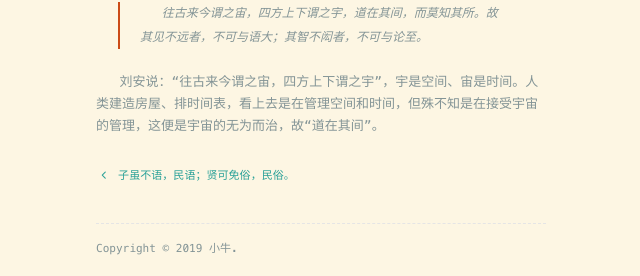
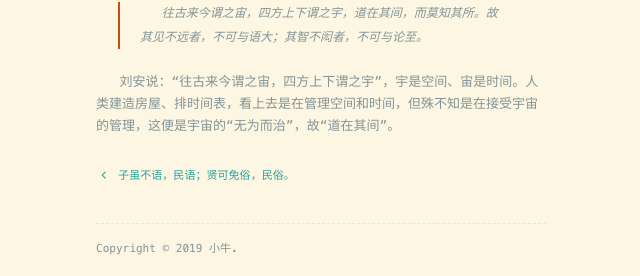
Before and after one commit to mycalf/xiaoniu.me, a Jekyll site: the page built from _posts/2019-03-18-浅析管理的本质.markdown, in a window 1280 px wide. Shown: the part 1319-1595 px from the top of the page, without its empty margins (319-959 px from the left). Built offline with Jekyll 4.4.1, drawn with Linux system fonts in a browser that asks for light colours; nearby versions of some CDN libraries.

```diff
--- a/_posts/2019-03-18-浅析管理的本质.markdown
+++ b/_posts/2019-03-18-浅析管理的本质.markdown
@@ -23,4 +23,4 @@ tags: 管理 文化 道
 
 >### &emsp;&emsp;&ensp;往古来今谓之宙，四方上下谓之宇，道在其间，而莫知其所。故其见不远者，不可与语大；其智不闳者，不可与论至。
 
-&emsp;&emsp;&ensp;刘安说：“往古来今谓之宙，四方上下谓之宇”，宇是空间、宙是时间。人类建造房屋、排时间表，看上去是在管理空间和时间，但殊不知是在接受宇宙的管理，这便是宇宙的无为而治，故“道在其间”。
+&emsp;&emsp;&ensp;刘安说：“往古来今谓之宙，四方上下谓之宇”，宇是空间、宙是时间。人类建造房屋、排时间表，看上去是在管理空间和时间，但殊不知是在接受宇宙的管理，这便是宇宙的“无为而治”，故“道在其间”。
```
